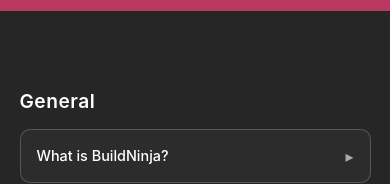
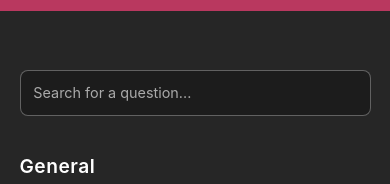
Before and after one commit to chiragbitoni/buildninja-website, a Next.js app: page /Faq in a window 390 px wide. Shown: the part 634-818 px from the top of the page. Built offline with nearby package versions, Linux system fonts and the light colour scheme; no server answers.

Commit message:
Added search functionality

```diff
--- a/public/static/supportPageText.js
+++ b/public/static/supportPageText.js
@@ -1,9 +1,9 @@
 import { paths } from "./paths";
 
 export const heroSectionText = {
-  title: "Get in Touch with BuildNinja Support",
+  title: "We’re Here to Help You Build Without Roadblocks",
   subtitle:
-    "Whether you have a question, need technical help, or want to learn more — our team is just a message away.",
+    "Whether you have a question, need technical help, or want to learn more our team is just a message away.",
   column1: {
     title: "Get Help",
     subTitle: "We're here to help you suceed with BuildNinja",
--- a/src/app/components/Faq/Sections/Third/Third.css
+++ b/src/app/components/Faq/Sections/Third/Third.css
@@ -154,3 +154,60 @@
     font-size: 1rem;
   }
 }
+
+/* ==========================
+   SEARCH BAR STYLING
+========================== */
+.faq-search-container {
+  width: 100%;
+  display: flex;
+  justify-content: center;
+  margin-top: 3vw;
+  margin-bottom: 2vw;
+}
+
+.faq-search-input {
+  width: 100%;
+  max-width: 500px;
+  padding: 0.9rem 1rem;
+  border-radius: 8px;
+  border: 1px solid rgba(255, 255, 255, 0.3);
+  background-color: #1c1c1c;
+  color: #fff;
+  font-size: 1rem;
+  font-family: "Inter", sans-serif;
+  transition: all 0.3s ease;
+}
+
+.faq-search-input::placeholder {
+  color: #aaa;
+}
+
+.faq-search-input:focus {
+  outline: none;
+  border-color: #00bfff;
+  background-color: #222;
+}
+
+.faq-no-results {
+  color: #ccc;
+  font-size: 0.95rem;
+  padding: 1rem;
+  text-align: center;
+  font-style: italic;
+}
+
+/* Responsive */
+@media (max-width: 768px) {
+  .faq-search-input {
+    font-size: 0.95rem;
+    padding: 0.8rem 0.9rem;
+  }
+}
+
+@media (max-width: 480px) {
+  .faq-search-input {
+    font-size: 0.9rem;
+    padding: 0.7rem 0.8rem;
+  }
+}
--- a/src/app/components/Faq/Sections/Third/Third.jsx
+++ b/src/app/components/Faq/Sections/Third/Third.jsx
@@ -5,6 +5,17 @@
 
 export default function Third() {
   const [activeIndex, setActiveIndex] = useState({ category: null, index: null });
+  const [searchTerm, setSearchTerm] = useState("");
+
+  // Filter FAQs by question or answer
+  const filteredFaqs = thirdSectionText.faqs.map(category => ({
+    ...category,
+    faqs: category.faqs.filter(
+      faq =>
+        faq.question.toLowerCase().includes(searchTerm.toLowerCase()) ||
+        faq.answer.toLowerCase().includes(searchTerm.toLowerCase())
+    ),
+  }));
 
   const toggleFAQ = (categoryIndex, faqIndex) => {
     setActiveIndex(prev =>
@@ -17,17 +28,28 @@
   return (
     <section className="faqThirdSection">
       <div className="faqThirdContent">
-        {thirdSectionText.faqs.map((category, catIdx) => (
+        <div className="faq-search-container">
+          <input
+            type="text"
+            placeholder="Search for a question..."
+            value={searchTerm}
+            onChange={(e) => setSearchTerm(e.target.value)}
+            className="faq-search-input"
+          />
+        </div>
+        {filteredFaqs.map((category, catIdx) => (
           <div key={catIdx} className="faq-category">
             {category.catrgory && (
               <h2 className="faq-category-title"> {category.catrgory}</h2>
             )}
+            {category.faqs.length === 0 ? (
+              <p className="faq-no-results">No FAQs found.</p>
+            ) : (
               <div className="faq-category-list">
                 {category.faqs.map((faq, faqIdx) => (
                   <div
                     key={faqIdx}
-                  className={`faq-item ${
-                    activeIndex.category === catIdx && activeIndex.index === faqIdx
+                    className={`faq-item ${activeIndex.category === catIdx && activeIndex.index === faqIdx
                       ? "active"
                       : ""
                       }`}
@@ -49,6 +71,7 @@
                   </div>
                 ))}
               </div>
+            )}
           </div>
         ))}
       </div>
--- a/src/app/components/Supports/Sections/Hero/Hero.jsx
+++ b/src/app/components/Supports/Sections/Hero/Hero.jsx
@@ -12,8 +12,6 @@
             alert("Please verify that you are not a robot!");
             return;
         }
-        // ✅ send captchaToken to backend for verification
-        console.log("Captcha Token:", captchaToken);
     };
     return (
         <section className="supportHero">
--- a/src/app/providers/RegionProvider.jsx
+++ b/src/app/providers/RegionProvider.jsx
@@ -20,13 +20,10 @@
 
         const data = await res.json();
 
-        console.log("🌍 Region API response:", data);
-
         // ✅ If region is undefined or API fails, default to global
         const region = data?.region || "global";
         dispatch(setRegionSuccess(region));
     } catch (error) {
-          console.error("❌ Error detecting region:", error);
         dispatch(setRegionError(error.message));
       }
     };
```
Lines whose indentation alone changed are shown as unchanged.
